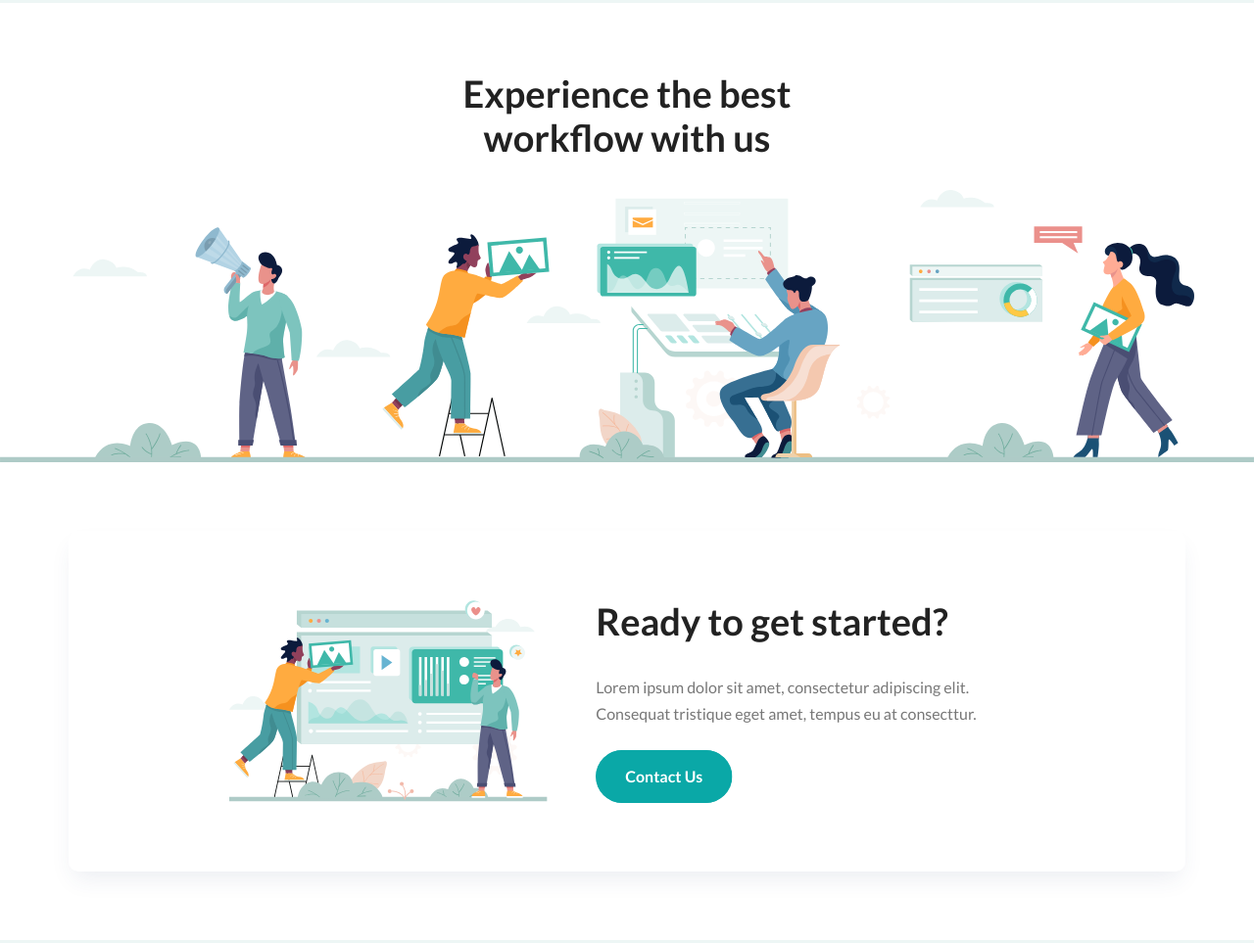
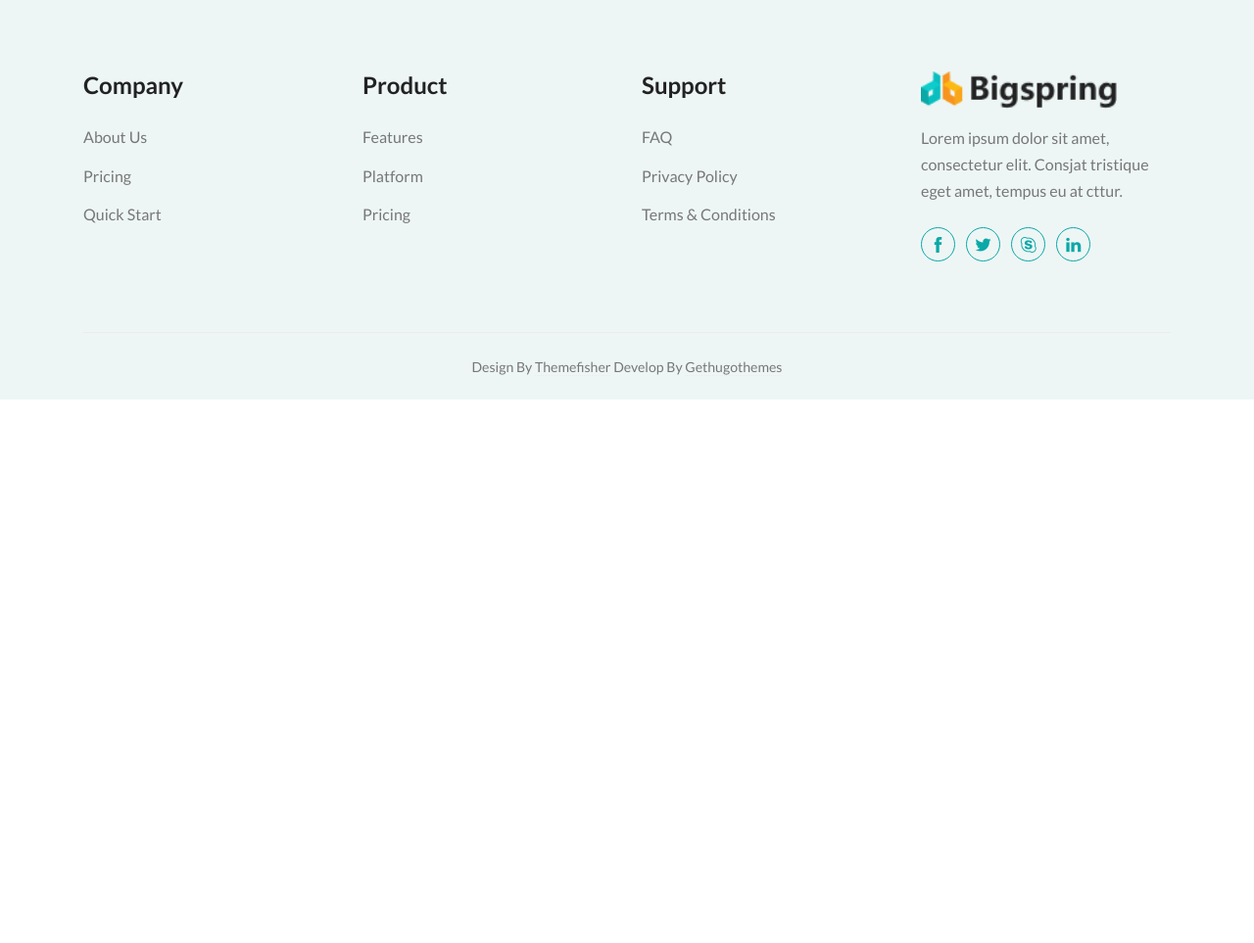
Before and after one commit to pslab-unibo/pslab-unibo.github.io, a plain HTML site: page index.html in a window 1280 px wide. Shown: the part 3393-4356 px from the top of the page at 98% size. After the commit the page ends 3801 px from the top, so only its background shows below. Drawn offline with Linux system fonts and the light colour scheme.

Commit message:
Deploying to master from @ pslab-unibo/web-frontend@040224f5ec0adcd20798e6254a1b149f7a2eeb92 🚀

```diff
--- a/index.html
+++ b/index.html
@@ -277,41 +277,7 @@
 
 
 
-<section class="section pb-0">
-  <div class="container">
-    <div class="row">
-      <div class="col-lg-8 mx-auto text-center">
-        <h2 class="section-title">Experience the best <br> workflow with us</h2>
-      </div>
-    </div>
-  </div>
-   <img src="https://pslab-unibo.github.io/images/screenshot.svg" class="img-fluid w-100">
-</section>
 
-
-
-
-
-
-
-<section class="section">
-  <div class="container section shadow rounded-lg px-4">
-    <div class="row align-items-center justify-content-center text-center text-md-left">
-      <div class="col-lg-4 col-md-5 mb-4 mb-md-0">
-        <img src="https://pslab-unibo.github.io/images/cta.svg" class="img-fluid">
-      </div>
-      <div class="col-lg-5 col-md-6">
-        <h2 class="section-title">Ready to get started?</h2>
-        <p class="mb-4">Lorem ipsum dolor sit amet, consectetur adipiscing elit. Consequat tristique eget amet, tempus eu at consecttur.</p>
-
-
-        <a href="https://pslab-unibo.github.io/contact" class="btn btn-primary">Contact Us</a>
-
-
-      </div>
-    </div>
-  </div>
-</section>
 
 
 
```
